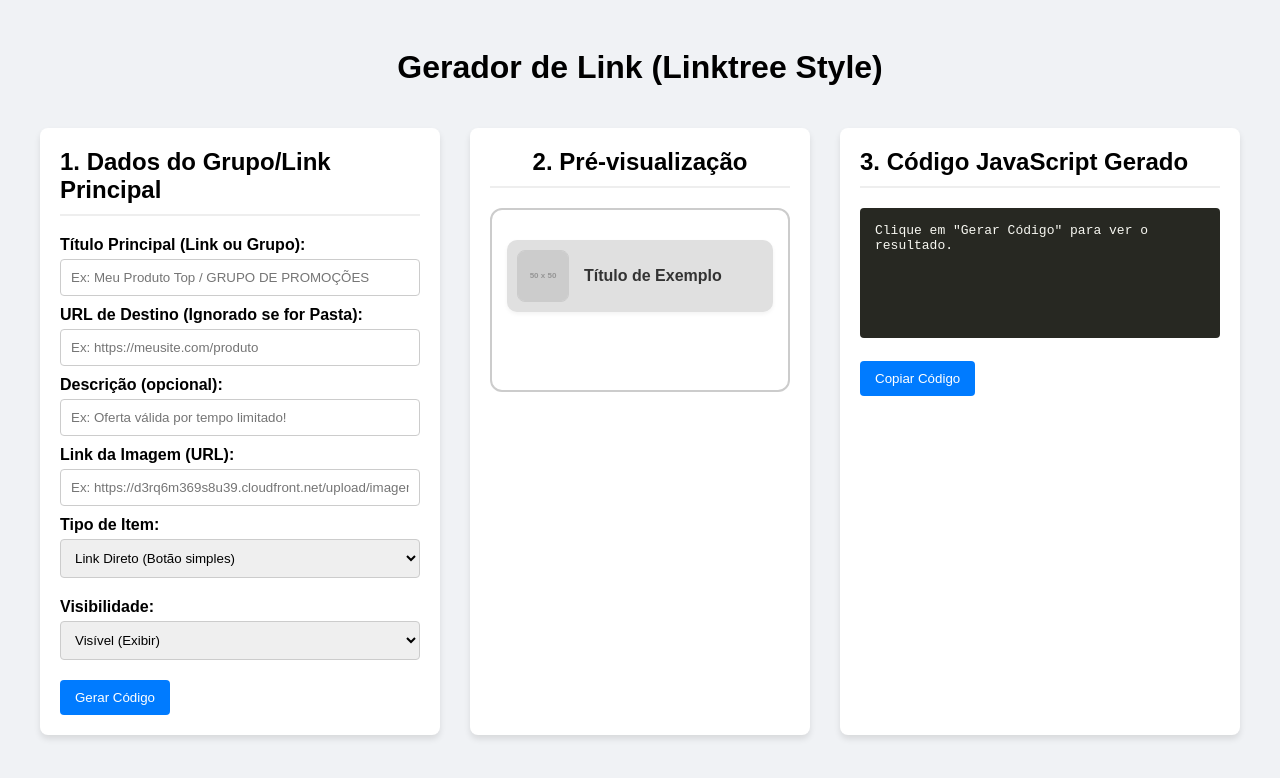
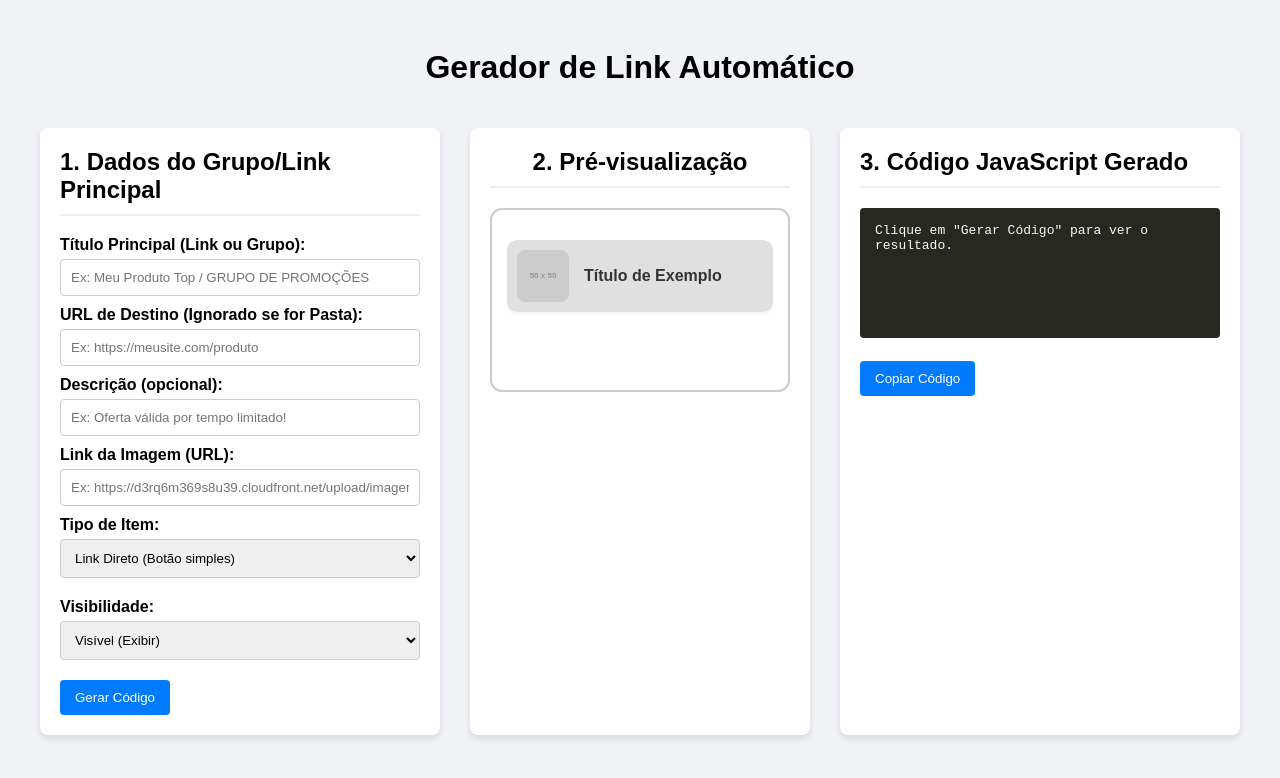
Before and after one commit to PgitJ/gerar, a plain HTML site: page index.html in a window 1280 px wide. Drawn offline with Linux system fonts and the light colour scheme; placeholder pictures from the web are drawn by us.

Commit message:
Update index.html

```diff
--- a/index.html
+++ b/index.html
@@ -229,7 +229,7 @@
 
 <body>
 
-    <h1>Gerador de Link (Linktree Style)</h1>
+    <h1>Gerador de Link Automático</h1>
 
     <div class="container">
 
```
